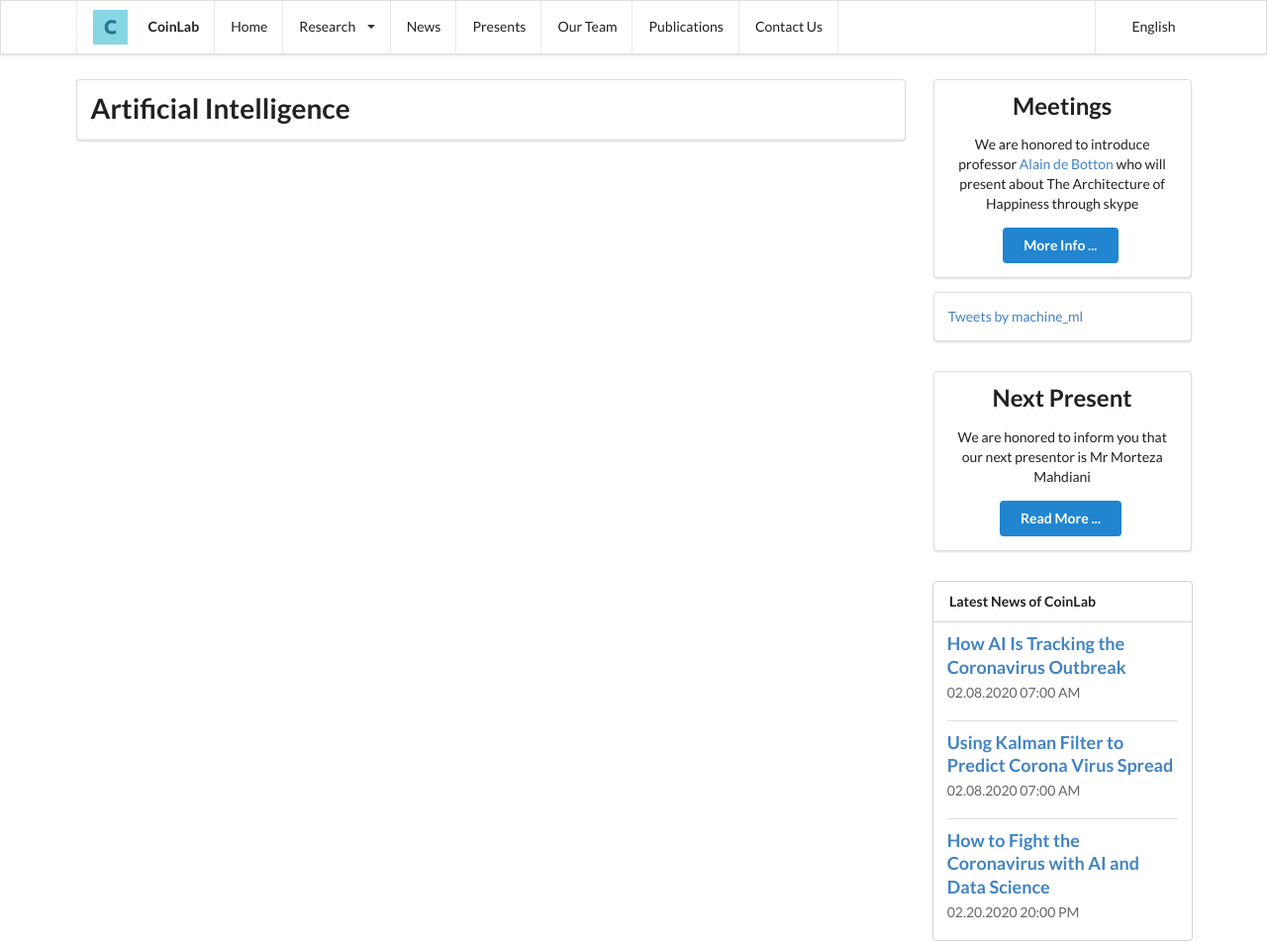
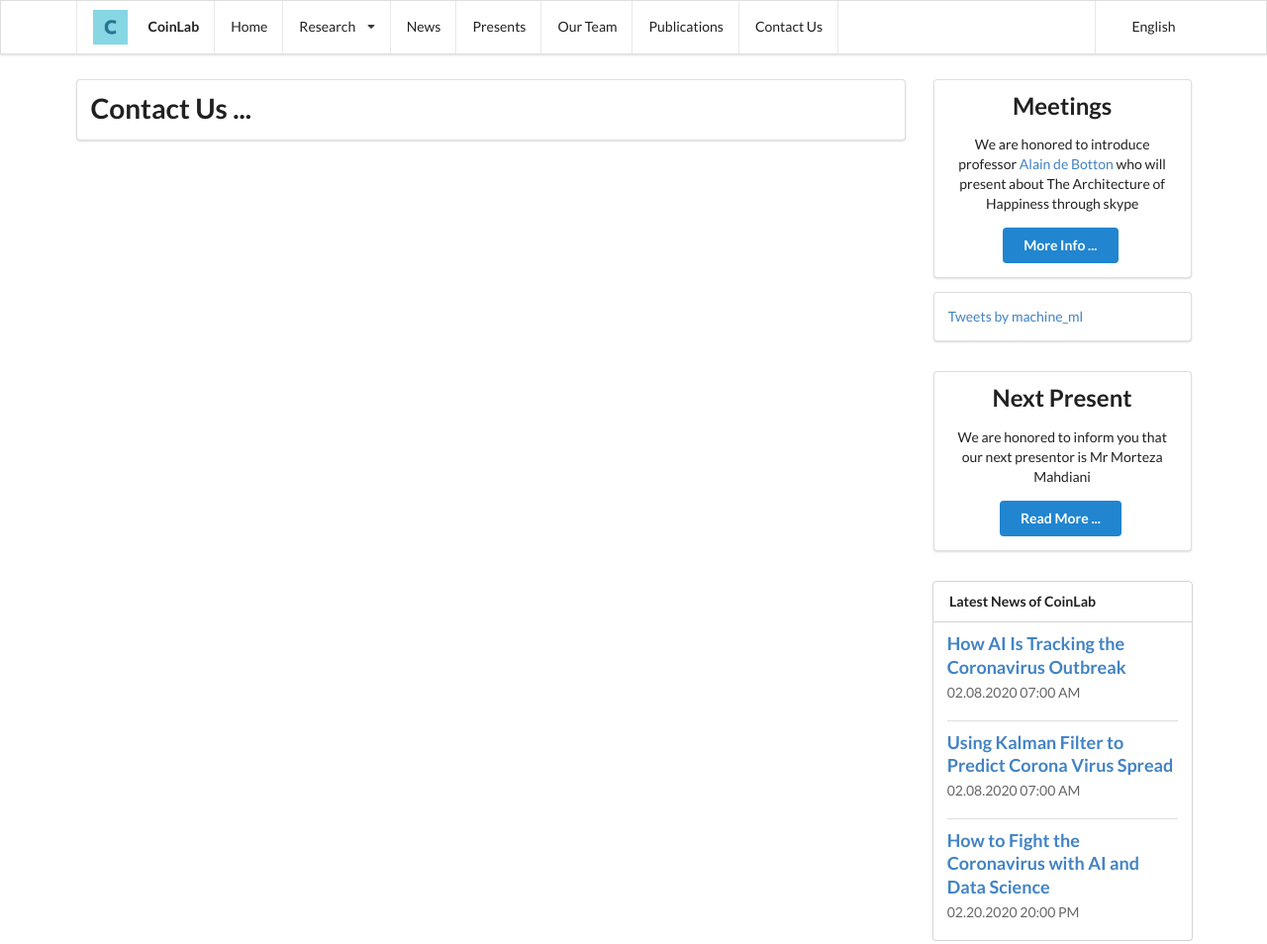
Before and after one commit to iwebman/iwebman, a plain HTML site: page coinlab/contact.html in a window 1280 px wide. Shown: the top 954 px of the page at 99% size. Drawn offline with Linux system fonts and the light colour scheme; a web font is replaced by a local one.

Commit message:
Update contact.html

```diff
--- a/coinlab/contact.html
+++ b/coinlab/contact.html
@@ -76,7 +76,7 @@
 				<div class="sixteen wide computer sixteen wide tablet column">
 
 					<div class="ui segment container">
-						<h1 class="ui header">Artificial Intelligence</h1>
+						<h1 class="ui header">Contact Us ... </h1>
 					</div>
 				</div>
 		    </div>
```
